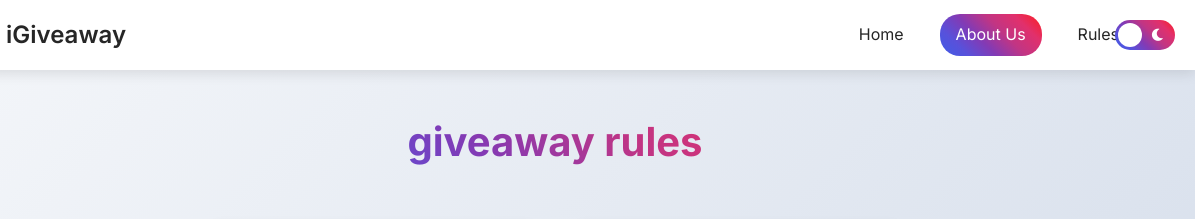
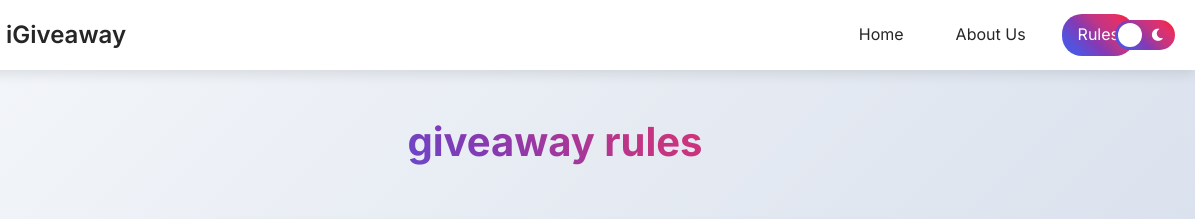
Before and after one commit to sorteoex/iGiveaway.com, a plain HTML site: page rules.html in a window 1280 px wide. Shown: the top 219 px of the page, 85-1280 px from the left. Drawn offline with Linux system fonts and the light colour scheme.

Commit message:
Update rules.html

```diff
--- a/rules.html
+++ b/rules.html
@@ -17,8 +17,8 @@
             </div>
             <div class="nav-links">
                 <a href="index.html">Home</a>
-                <a href="about.html" class="active">About Us</a>
-                <a href="rules.html">Rules</a>
+                <a href="about.html">About Us</a>
+                <a href="rules.html"class="active">Rules</a>
             </div>
             <div class="theme-switch">
                 <input type="checkbox" id="theme-toggle">
```
